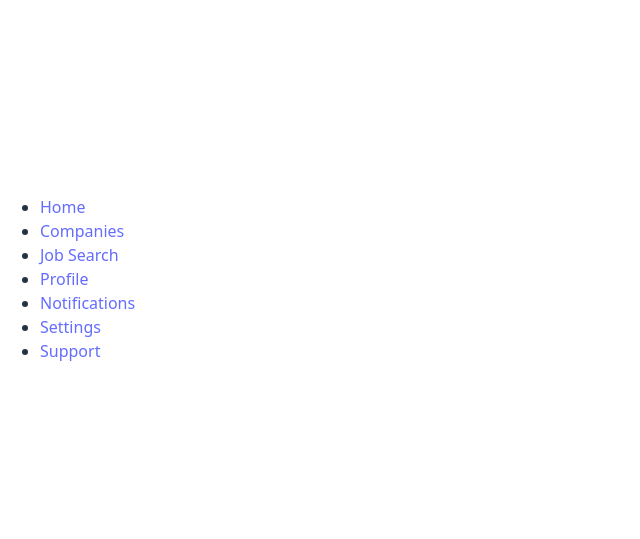
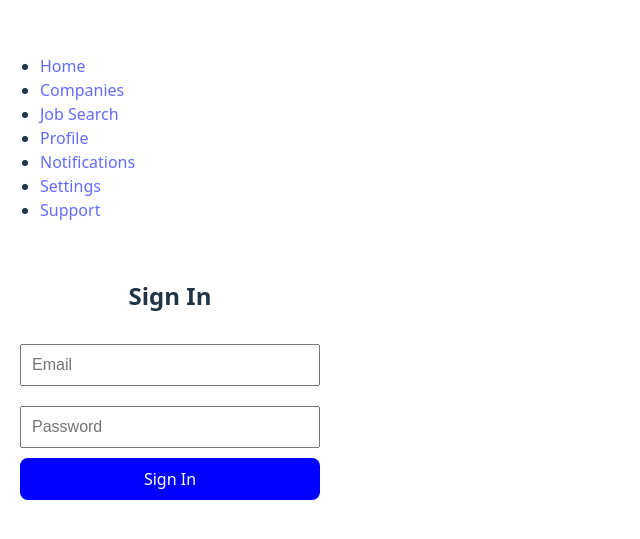
Before and after one commit to kavipriya2004/hirix-stud-ui, a React (Vite) app: page /signin in a window 1280 px wide. Shown: the part 121-660 px from the top of the page, without its empty margins (0-640 px from the left). Built offline with nearby package versions, Linux system fonts and the light colour scheme.

Commit message:
signin page

```diff
--- /dev/null
+++ b/src/pages/SignIn.jsx
@@ -0,0 +1,48 @@
+import React, { useState } from "react";
+import { useNavigate } from "react-router-dom";
+
+const SignIn = () => {
+  const [email, setEmail] = useState("");
+  const [password, setPassword] = useState("");
+  const navigate = useNavigate();
+
+  const handleSubmit = (e) => {
+    e.preventDefault();
+    console.log("Email:", email, "Password:", password);
+    navigate("/profile"); // Redirect to Profile after sign-in
+  };
+
+  return (
+    <div style={styles.container}>
+      <h2>Sign In</h2>
+      <form onSubmit={handleSubmit} style={styles.form}>
+        <input
+          type="email"
+          placeholder="Email"
+          value={email}
+          onChange={(e) => setEmail(e.target.value)}
+          required
+          style={styles.input}
+        />
+        <input
+          type="password"
+          placeholder="Password"
+          value={password}
+          onChange={(e) => setPassword(e.target.value)}
+          required
+          style={styles.input}
+        />
+        <button type="submit" style={styles.button}>Sign In</button>
+      </form>
+    </div>
+  );
+};
+
+const styles = {
+  container: { textAlign: "center", padding: "20px" },
+  form: { display: "flex", flexDirection: "column", width: "300px", margin: "0 auto" },
+  input: { padding: "10px", margin: "10px 0", fontSize: "16px" },
+  button: { padding: "10px", background: "blue", color: "#fff", border: "none", cursor: "pointer" }
+};
+
+export default SignIn;
--- a/src/routes.jsx
+++ b/src/routes.jsx
@@ -7,6 +7,7 @@ import Notifications from "./pages/Notifications";
 import Settings from "./pages/Settings";
 import Support from "./pages/Support";
 import Navbar from "./components/Navbar";
+import SignIn from "./pages/SignIn";
 
 function AppRoutes() {
   return (
@@ -20,6 +21,7 @@ function AppRoutes() {
         <Route path="/notifications" element={<Notifications />} />
         <Route path="/settings" element={<Settings />} />
         <Route path="/support" element={<Support />} />
+         <Route path="/signin" element={<SignIn />} />
       </Routes>
     </Router>
   );
```
Also changed, not shown: src/App.jsx (+22 -9 lines).
